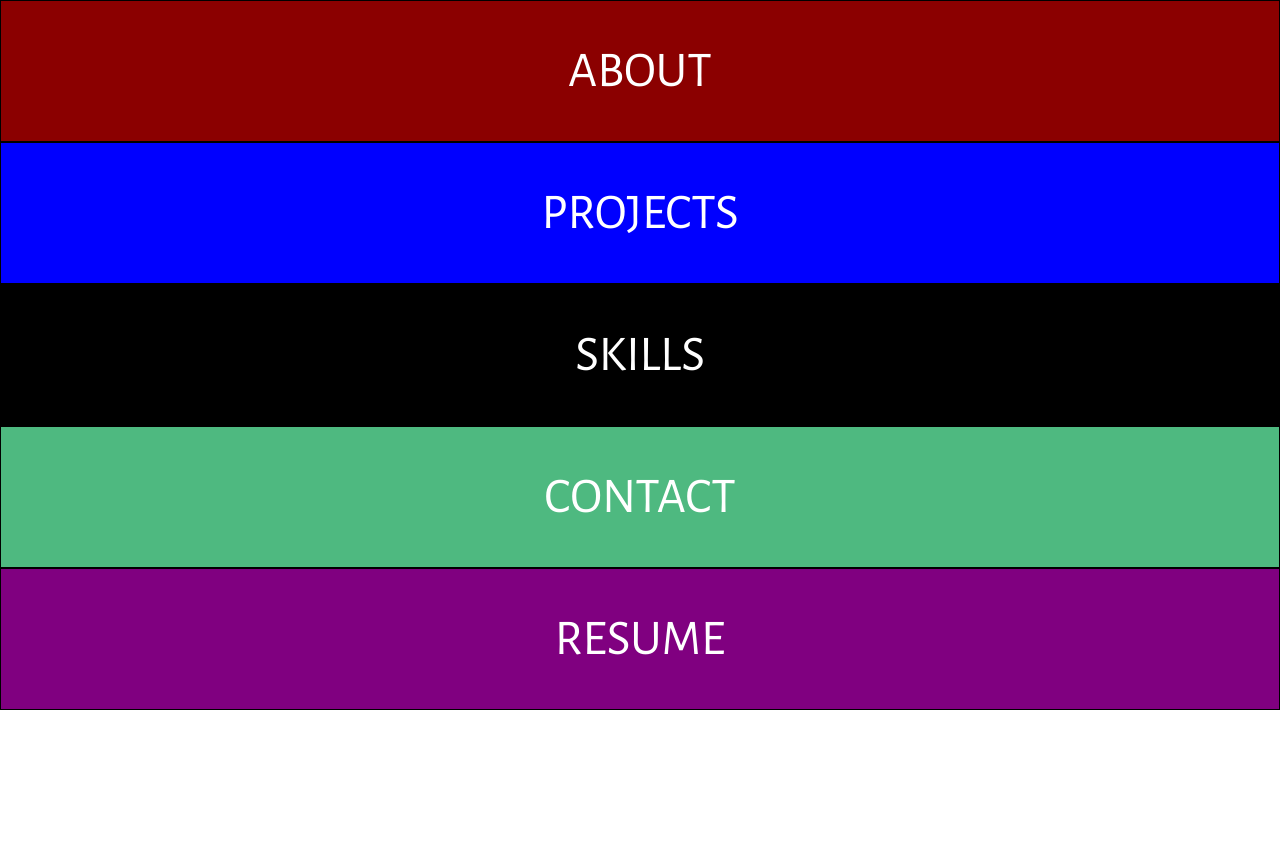
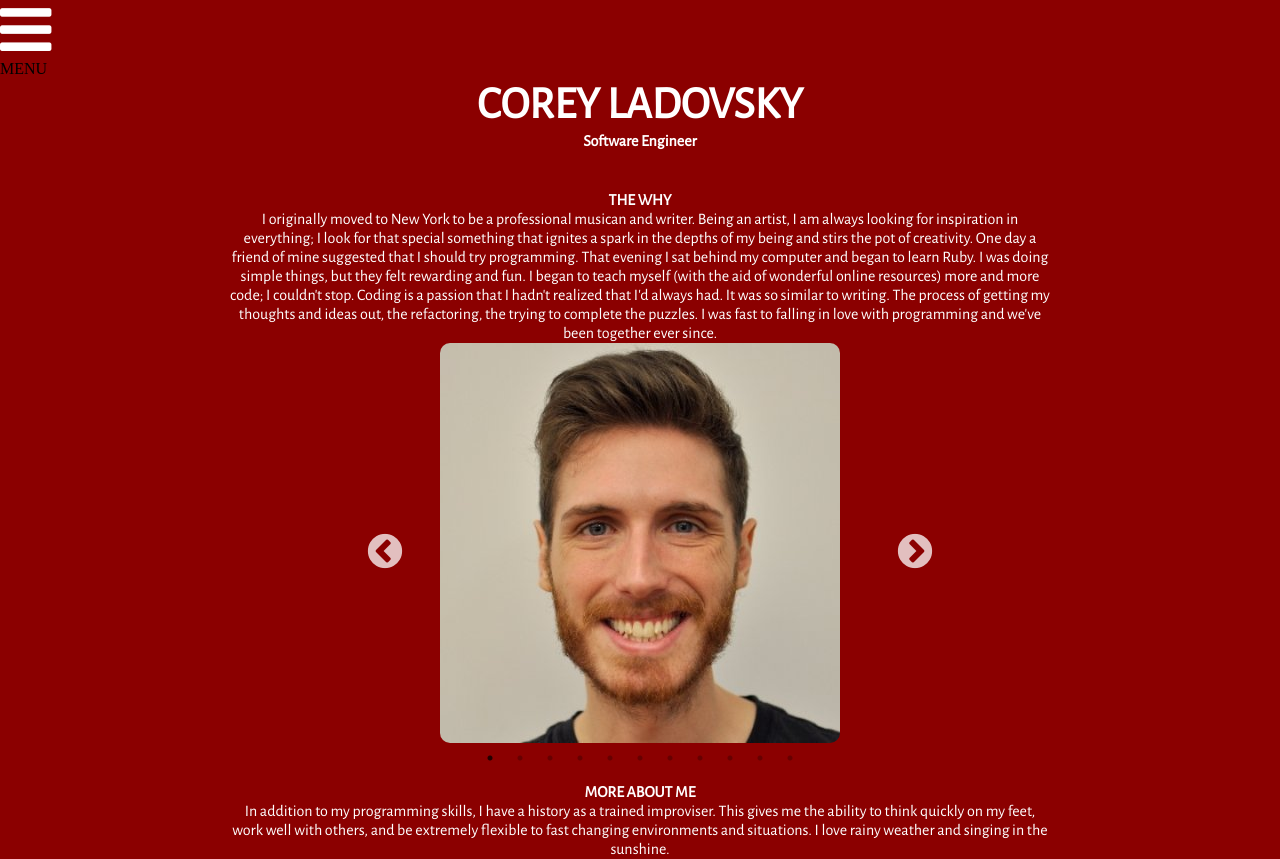
Before and after one commit to coreyladovsky/portfolio, a React (Create React App) app: page / in a window 1280 px wide. Before the commit the page ends 800 px from the top, so only its background shows below. Built offline with nearby package versions, Linux system fonts and the light colour scheme; the HTML template or start-up script is replaced by a standard one.

Commit message:
changed nav menu

```diff
--- a/src/App.js
+++ b/src/App.js
@@ -29,7 +29,7 @@ class App extends Component {
         <div className="App">
           <Route path="/" component={NavBar} />
           <Switch>
-            <Route exact path="/about" component={About} />
+            <Route exact path="/" component={About} />
             <Route exact path="/skills" component={Skills} />
             <Route exact path="/projects" component={ProjectIndex} />
             <Route exact path="/contact" component={Contact} />
--- a/src/components/home.jsx
+++ b/src/components/home.jsx
@@ -24,8 +24,11 @@ class Home extends React.Component {
     if(event.target.innerText) {
       let nextPage = event.target.innerText.toLowerCase();
       if(nextPage !== "resume") {
-        this.props.history.push(`/${nextPage}`);
-
+        if(nextPage === "about") {
+          this.props.history.push(`/`);
+        } else {
+          this.props.history.push(`/${nextPage}`);
+        }
       }
     }
   }
--- a/src/components/nav.jsx
+++ b/src/components/nav.jsx
@@ -9,30 +9,26 @@ class NavBar extends React.Component {
   }
 
   handleSelection(event) {
-    if(event.target.innerText) {
-      let nextPage = event.target.innerText.toLowerCase();
-      if(nextPage !== "resume") {
-        this.props.history.push(`/${nextPage}`);
+          this.props.history.push(`/home`);
 
-      }
-    }
+    // if(event.target.innerText) {
+    //   let nextPage = event.target.innerText.toLowerCase();
+    //   if(nextPage !== "resume") {
+    //     if(nextPage === "about") {
+    //       this.props.history.push(`/`);
+    //     } else {
+    //       this.props.history.push(`/${nextPage}`);
+    //     }
+    //   }
+    // }
   }
 
   render () {
     return(
       <div id="navBar-container">
         <ul onClick={this.handleSelection}>
-          <li>HOME</li>
-          <li>ABOUT</li>
-          <li>PROJECTS</li>
-          <li>
-            SKILLS
-          </li>
-          <li>CONTACT</li>
-          <li>
-            <a href={resume} className="resume-link" target="_blank">RESUME</a>
-          </li>
-
+          <i class="fas fa fa-bars"></i>
+          <div> MENU </div>
         </ul>
 
 
--- a/src/components/photos.jsx
+++ b/src/components/photos.jsx
@@ -10,6 +10,7 @@ import photo7 from "../images/pic6.jpg";
 import photo8 from "../images/pic7.jpg";
 import photo9 from "../images/pic8.jpg";
 import photo10 from "../images/noboru.jpg";
+import photo11 from "../images/dashiki.jpg";
 import "./photo.css";
 
 class PhotoSlider extends Component {
@@ -25,6 +26,8 @@ class PhotoSlider extends Component {
       <div>
         <Slider {...settings}>
           <img className="photo-carousel" src={photo1} alt="" />
+
+          <img className="photo-carousel" src={photo11} alt="" />
 
           <img className="photo-carousel" src={photo2} alt="" />
 
```
Also changed, not shown: src/components/nav.css (added), src/images/dashiki.jpg (added).
